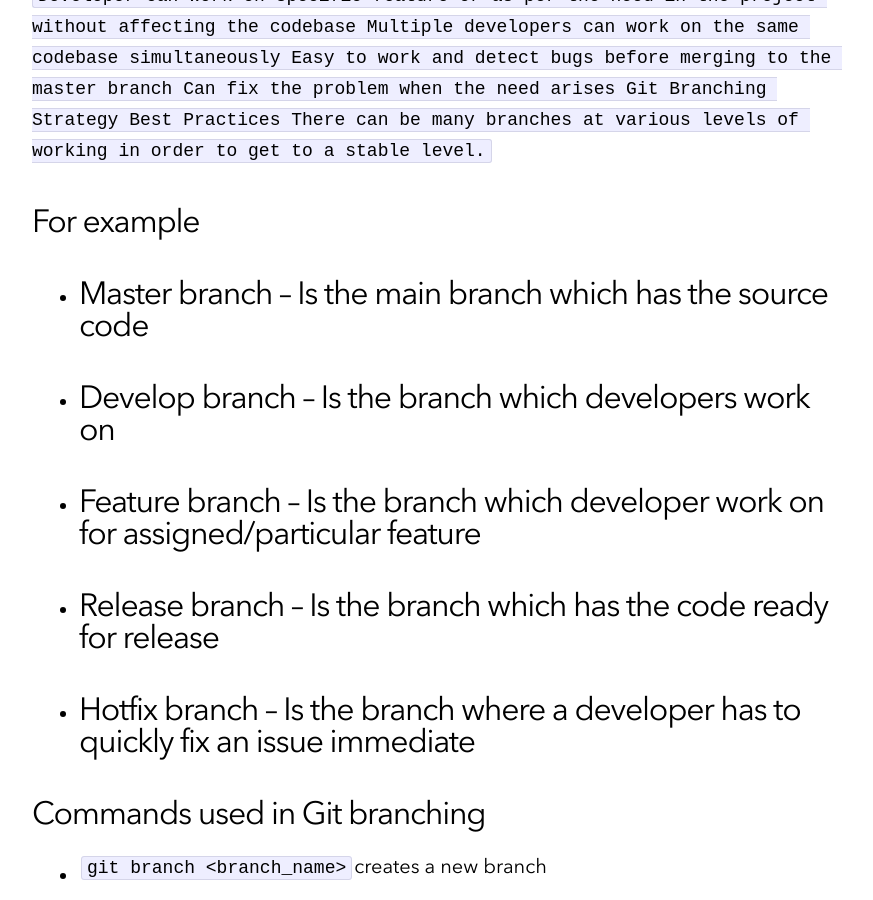
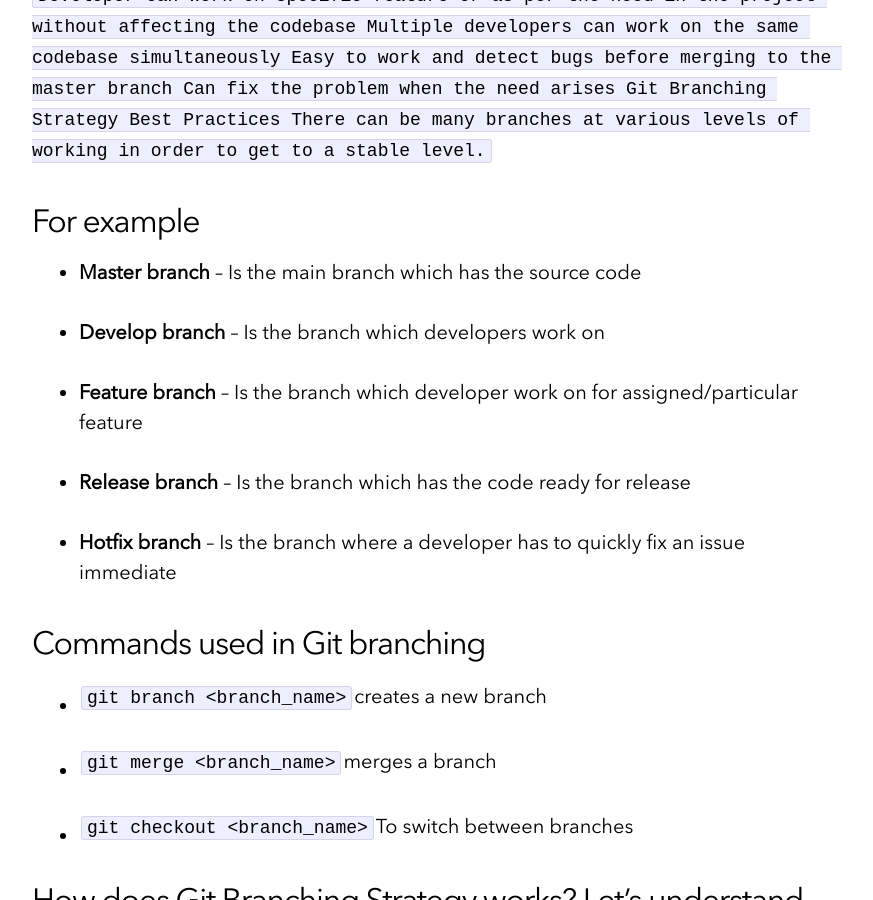
Before and after one commit to sivakumarvunnam/sivakumarvunnam.github.io, a Jekyll site: the page built from _posts/2022-09-21-Git-Branching-Strategy.md, in a window 1280 px wide and 900 px high, scrolled down 743 px. Shown: the whole window, without its empty margins (208-1081 px from the left). Built offline with Jekyll 4.4.1, drawn with Linux system fonts in a browser that asks for light colours; nearby versions of some CDN libraries; comment, search, counter and statistics services are not loaded.

```diff
--- a/_posts/2022-09-21-Git-Branching-Strategy.md
+++ b/_posts/2022-09-21-Git-Branching-Strategy.md
@@ -21,11 +21,11 @@ What are the advantages of branching in Git?
 
 ## For example
 
-* ## Master branch – Is the main branch which has the source code
-* ## Develop branch – Is the branch which developers work on
-* ## Feature branch – Is the branch which developer work on for assigned/particular feature
-* ## Release branch – Is the branch which has the code ready for release
-* ## Hotfix branch – Is the branch where a developer has to quickly fix an issue immediate
+* **Master branch** – Is the main branch which has the source code
+* **Develop branch** – Is the branch which developers work on
+* **Feature branch** – Is the branch which developer work on for assigned/particular feature
+* **Release branch** – Is the branch which has the code ready for release
+* **Hotfix branch** – Is the branch where a developer has to quickly fix an issue immediate
 
 ## Commands used in Git branching
 
```
